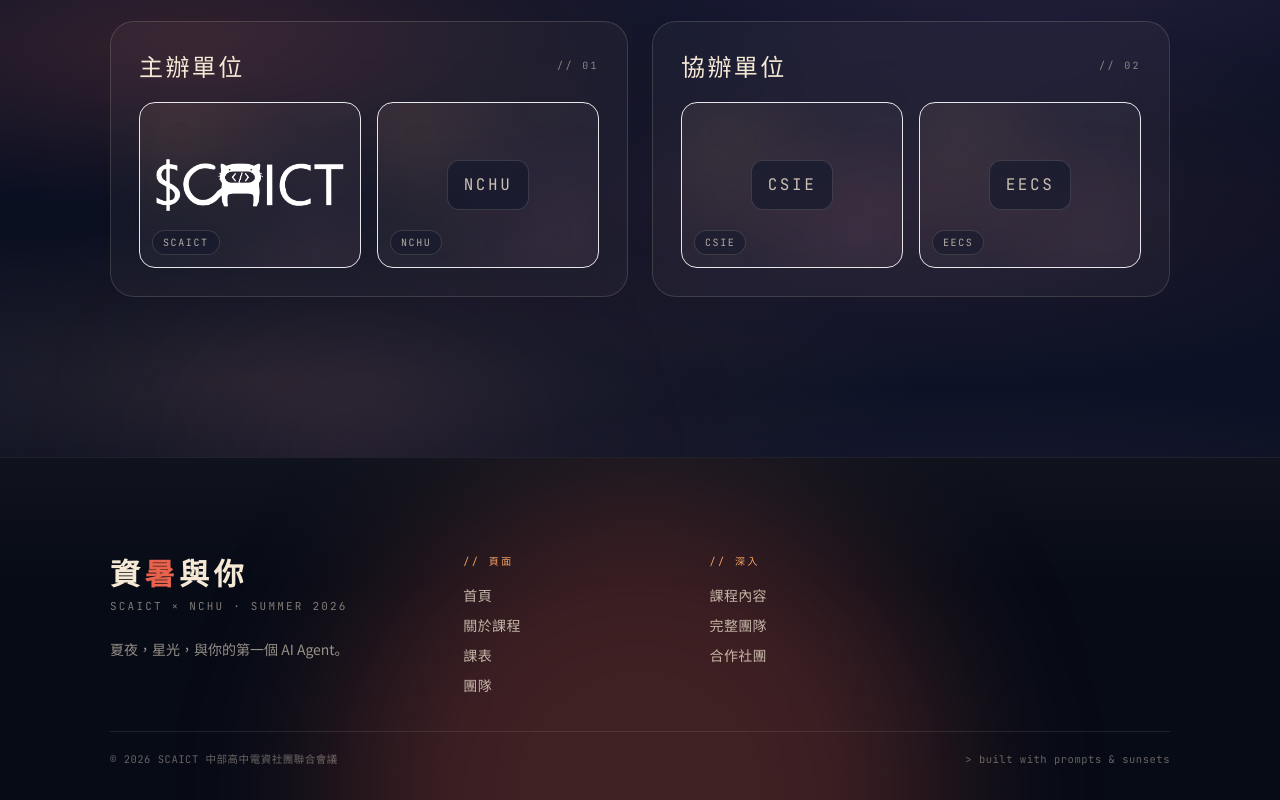
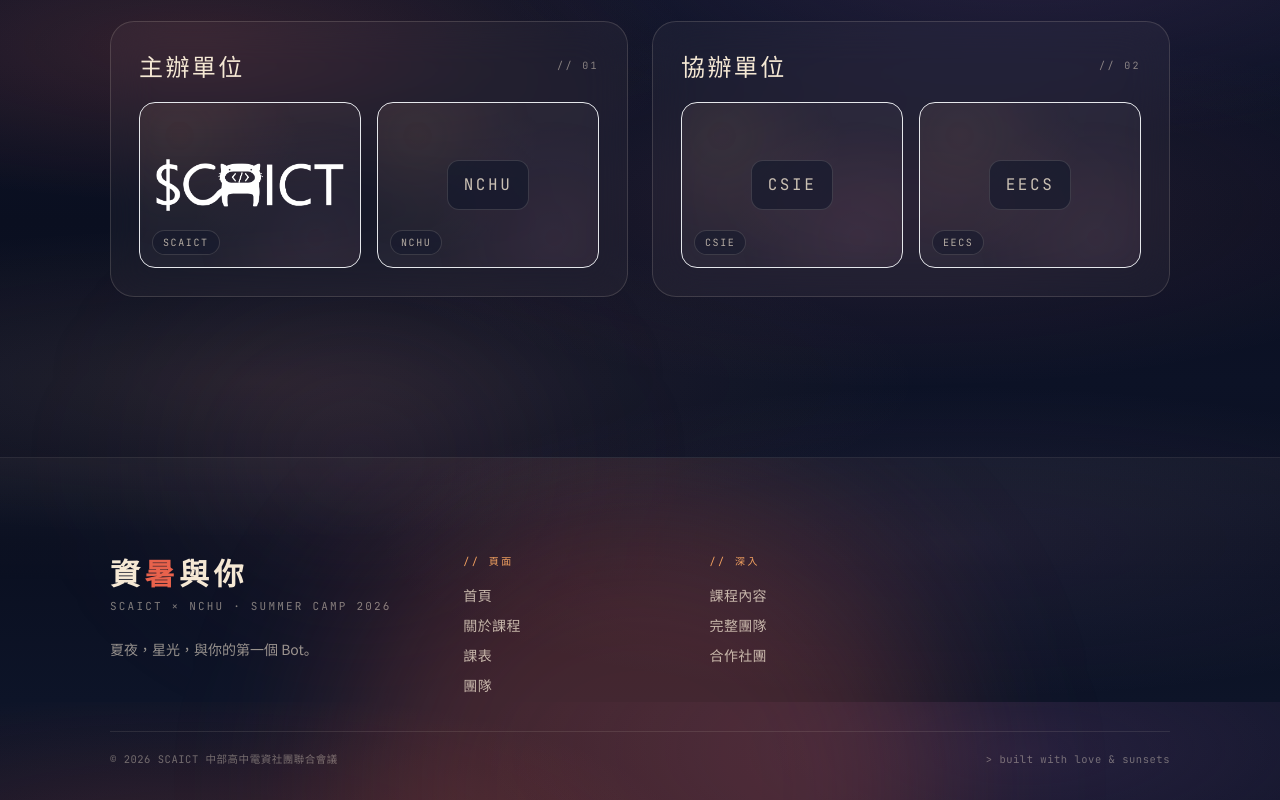
Before and after one commit to SCAICT/115-summer-camp, a React (Vite) app: page / in a window 1280 px wide. Shown: the part 5698-6498 px from the top of the page. Built offline with nearby package versions, Linux system fonts and the light colour scheme; a web font is replaced by a local one.

Commit message:
content: update footer branding and copy

```diff
--- a/src/components/Footer.jsx
+++ b/src/components/Footer.jsx
@@ -2,7 +2,7 @@
 
 export default function Footer() {
   return (
-    <footer id="報名" className="relative w-full overflow-hidden border-t border-paper/10 bg-[#070b16] pb-8 pt-20 sm:pt-24">
+    <footer id="報名" className="section-unified-bg relative w-full overflow-hidden border-t border-paper/10 pb-8 pt-20 sm:pt-24">
       <div className="pointer-events-none absolute inset-x-0 top-0 h-32 bg-gradient-to-b from-paper/[0.035] to-transparent" />
       <div className="absolute -bottom-72 left-1/2 h-[600px] w-[600px] -translate-x-1/2 rounded-full bg-sunset/25 blur-[80px]" />
       <div className="section-shell">
@@ -11,8 +11,8 @@
             <div className="mb-2 font-serifjp text-2xl font-semibold tracking-[0.1em] sm:text-3xl sm:tracking-[0.15em]">
               資<span className="text-sunset">暑</span>與你
             </div>
-            <div className="mb-5 font-mono text-[11px] tracking-[0.2em] text-paper/50">SCAICT × NCHU · SUMMER 2026</div>
-            <p className="max-w-xs text-sm leading-7 text-paper/60">夏夜，星光，與你的第一個 AI Agent。</p>
+            <div className="mb-5 font-mono text-[11px] tracking-[0.2em] text-paper/50">SCAICT × NCHU · SUMMER CAMP 2026</div>
+            <p className="max-w-xs text-sm leading-7 text-paper/60">夏夜，星光，與你的第一個 Bot。</p>
           </div>
           {footerMenus.map(([title, links]) => (
             <div key={title}>
@@ -29,7 +29,7 @@
         </div>
         <div className="flex flex-col justify-between gap-3 border-t border-paper/10 pt-5 font-mono text-[10.5px] tracking-wider text-paper/40 sm:flex-row">
           <span>© 2026 SCAICT 中部高中電資社團聯合會議</span>
-          <span>{'> '}built with prompts &amp; sunsets</span>
+          <span>{'> '}built with love &amp; sunsets</span>
         </div>
       </div>
     </footer>
```
